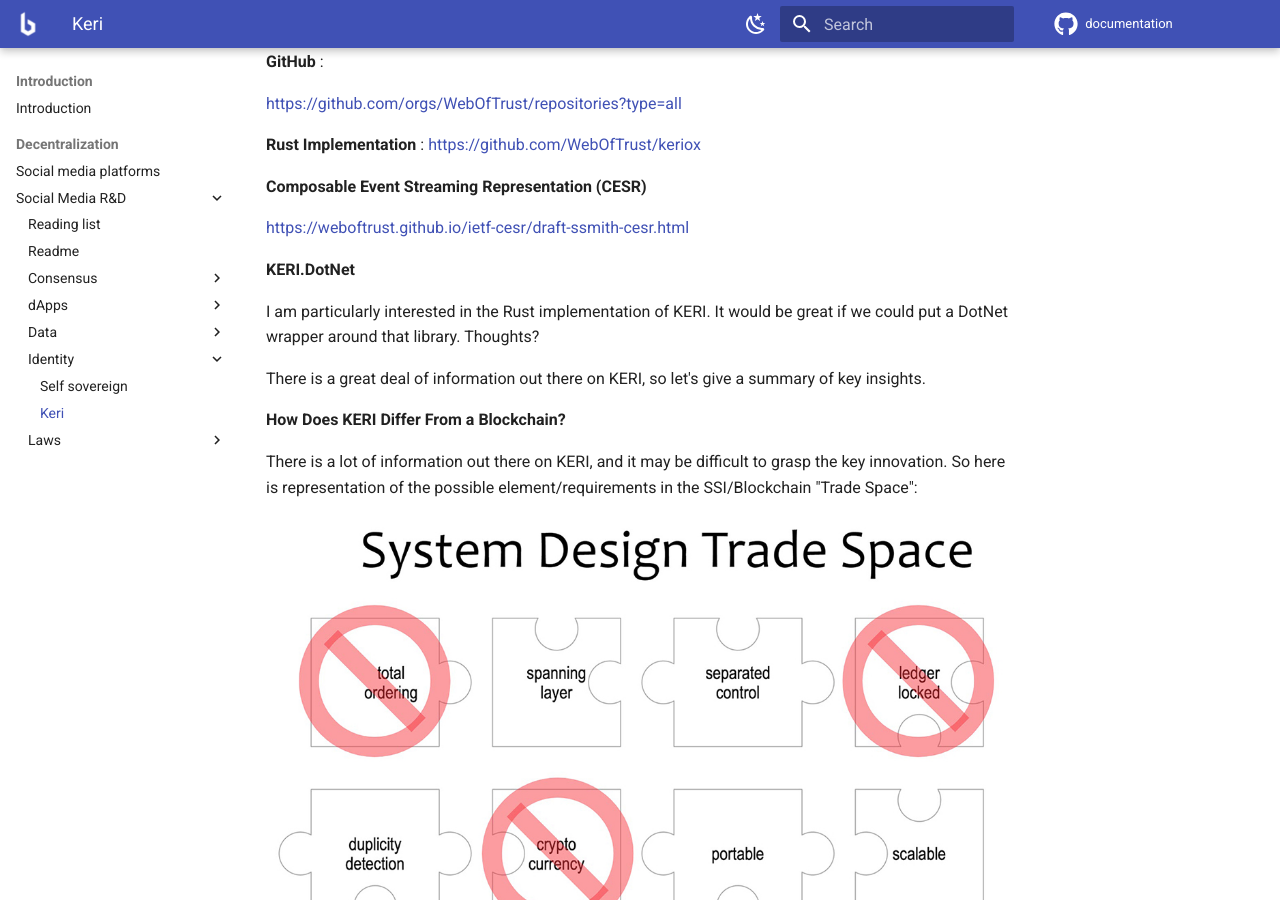
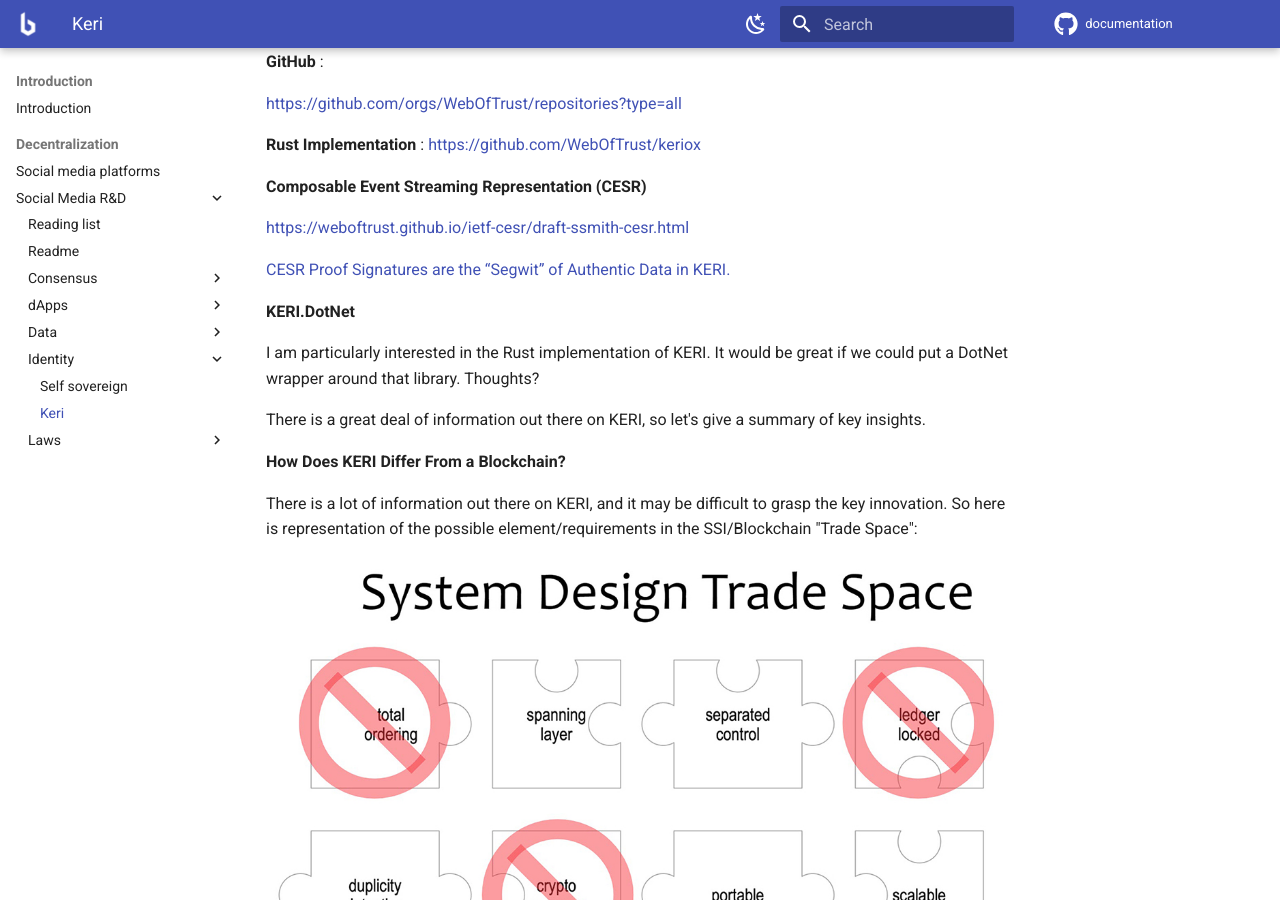
Before and after one commit to block-core/documentation, an MkDocs documentation site: the page built from docs/decentralization/social-media/research-and-design/identity/keri.md, in a window 1280 px wide and 900 px high, scrolled down 908 px. Built offline with MkDocs 1.6.1 and Material for MkDocs 9.7.7, drawn with Linux system fonts in a browser that asks for light colours; comment, search, counter and statistics services are not loaded.

Commit message:
added content

```diff
--- a/docs/decentralization/social-media/research-and-design/identity/keri.md
+++ b/docs/decentralization/social-media/research-and-design/identity/keri.md
@@ -34,6 +34,8 @@ _KERI has a decentralized, secure root-of-trust based on cryptographic self-cert
 
 [https://weboftrust.github.io/ietf-cesr/draft-ssmith-cesr.html](https://weboftrust.github.io/ietf-cesr/draft-ssmith-cesr.html)
 
+[CESR Proof Signatures are the “Segwit” of Authentic Data in KERI.](https://medium.com/happy-blockchains/cesr-proof-signatures-are-the-segwit-of-authentic-data-in-keri-e891c83e070a)
+
 
 **KERI.DotNet**
 
```
